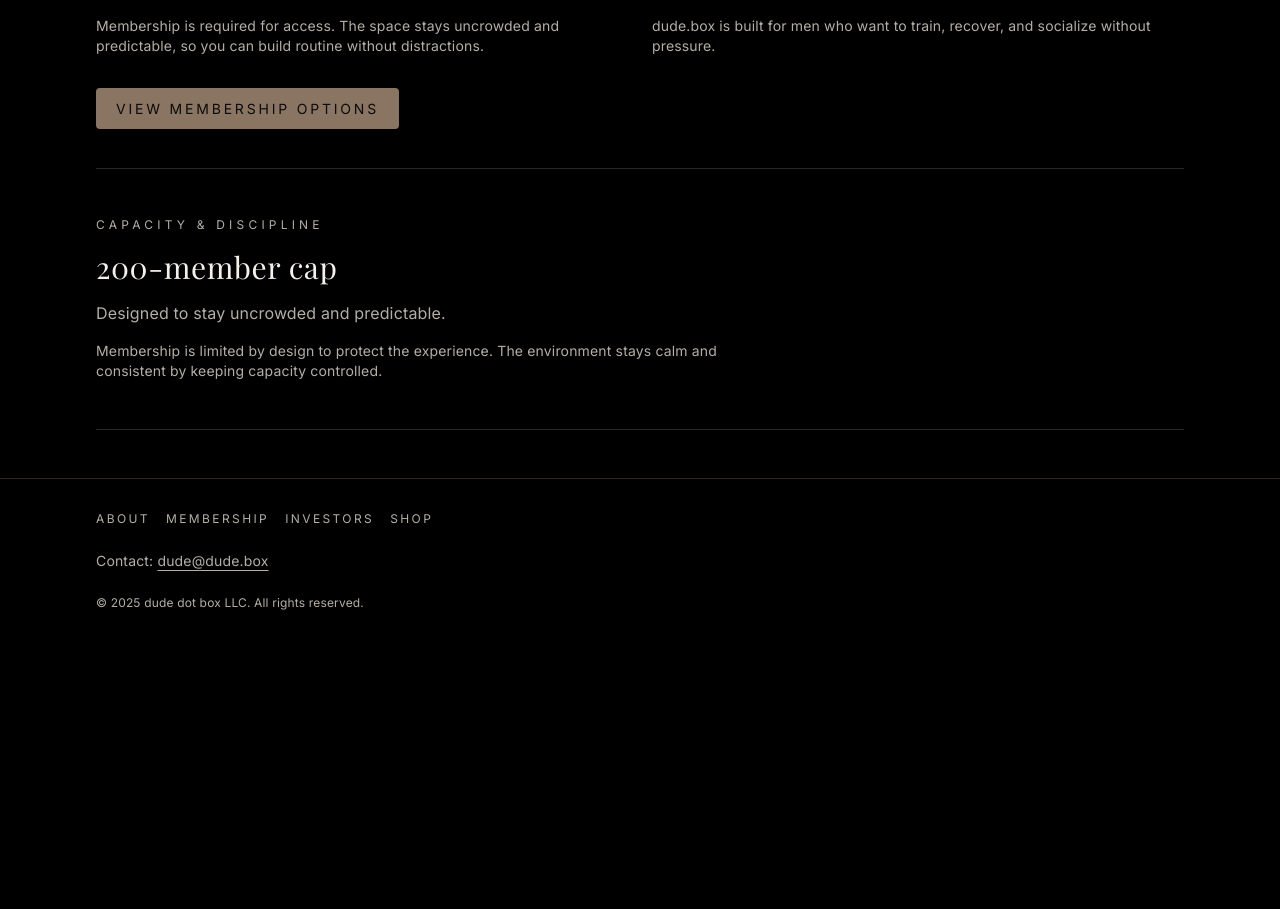
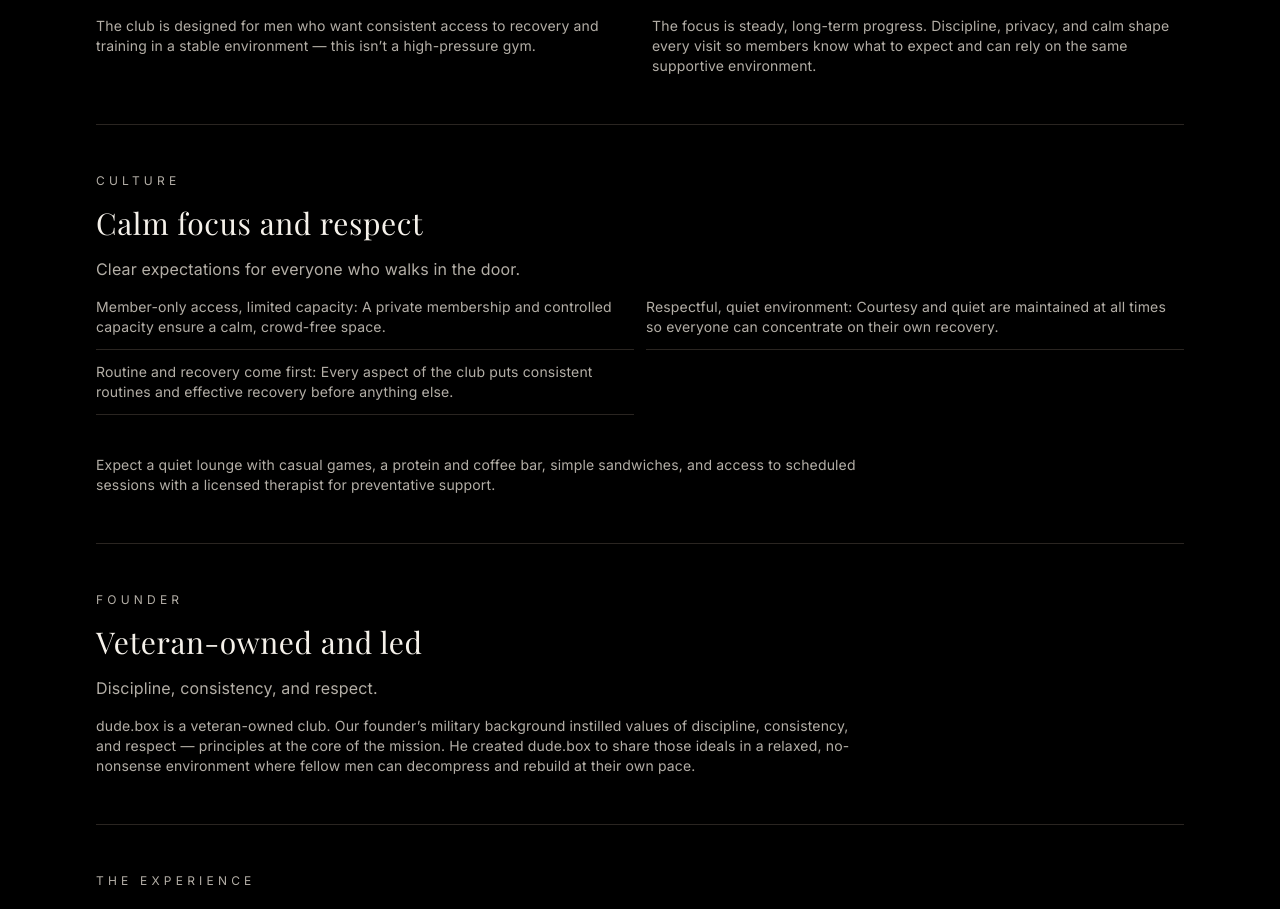
Before and after one commit to STKYFNGRS/Dude.Box, a Next.js app: page / in a window 1280 px wide. Shown: the part 1862-2771 px from the top of the page. Before the commit the page ends 2505 px from the top, so only its background shows below. Built offline with nearby package versions, Linux system fonts and the light colour scheme; a web font is replaced by a local one.

Commit message:
home page

```diff
--- a/src/app/about/page.tsx
+++ /dev/null
@@ -1,82 +0,0 @@
-import type { Metadata } from "next";
-import { Container } from "@/components/Container";
-import { Section } from "@/components/Section";
-
-export const metadata: Metadata = {
-  title: "About | dude.box",
-  description:
-    "The purpose behind dude.box: decompression, recovery, and disciplined routines in a calm environment.",
-};
-
-export default function AboutPage() {
-  return (
-    <Container className="py-12">
-      <section className="pb-12 border-b border-border">
-        <div className="flex flex-col gap-6 max-w-3xl">
-          <span className="text-xs uppercase tracking-[0.35em] muted">About</span>
-          <h1 className="section-title text-4xl md:text-5xl">Built for reset</h1>
-          <p className="text-lg muted">
-            dude.box is a calm, structured club for men who want to recover, reset, and build
-            steady routines away from daily noise. There’s no push to optimize every moment. The
-            focus is real decompression and sustainable balance in body and mind.
-          </p>
-        </div>
-      </section>
-
-      <Section
-        eyebrow="Philosophy"
-        title="Routine over intensity"
-        description="Quiet structure that supports long-term balance."
-      >
-        <div className="grid gap-6 md:grid-cols-2 text-sm muted">
-          <p>
-            Routine over intensity. The club is designed for men who want consistent access to
-            recovery and training in a stable environment — this isn’t a high-pressure gym.
-          </p>
-          <p>
-            The focus is steady, long-term progress. Discipline, privacy, and calm shape every
-            visit so members know what to expect and can rely on the same supportive environment.
-          </p>
-        </div>
-      </Section>
-
-      <Section
-        eyebrow="Culture"
-        title="Calm focus and respect"
-        description="Clear expectations for everyone who walks in the door."
-      >
-        <ul className="grid gap-3 md:grid-cols-2 text-sm muted">
-          <li className="border-b border-border pb-3">
-            Member-only access, limited capacity: A private membership and controlled capacity
-            ensure a calm, crowd-free space.
-          </li>
-          <li className="border-b border-border pb-3">
-            Respectful, quiet environment: Courtesy and quiet are maintained at all times so
-            everyone can concentrate on their own recovery.
-          </li>
-          <li className="border-b border-border pb-3">
-            Routine and recovery come first: Every aspect of the club puts consistent routines
-            and effective recovery before anything else.
-          </li>
-        </ul>
-        <p className="text-sm muted max-w-3xl pt-6">
-          Expect a quiet lounge with casual games, a protein and coffee bar, simple sandwiches,
-          and access to scheduled sessions with a licensed therapist for preventative support.
-        </p>
-      </Section>
-
-      <Section
-        eyebrow="Founder"
-        title="Veteran-owned and led"
-        description="Discipline, consistency, and respect."
-      >
-        <p className="text-sm muted max-w-3xl">
-          dude.box is a veteran-owned club. Our founder’s military background instilled values of
-          discipline, consistency, and respect — principles at the core of the mission. He
-          created dude.box to share those ideals in a relaxed, no-nonsense environment where
-          fellow men can decompress and rebuild at their own pace.
-        </p>
-      </Section>
-    </Container>
-  );
-}
--- a/src/app/page.tsx
+++ b/src/app/page.tsx
@@ -104,6 +104,61 @@
       </Section>
 
       <Section
+        eyebrow="Philosophy"
+        title="Routine over intensity"
+        description="Quiet structure that supports long-term balance."
+      >
+        <div className="grid gap-6 md:grid-cols-2 text-sm muted">
+          <p>
+            The club is designed for men who want consistent access to recovery and training in a
+            stable environment — this isn’t a high-pressure gym.
+          </p>
+          <p>
+            The focus is steady, long-term progress. Discipline, privacy, and calm shape every
+            visit so members know what to expect and can rely on the same supportive environment.
+          </p>
+        </div>
+      </Section>
+
+      <Section
+        eyebrow="Culture"
+        title="Calm focus and respect"
+        description="Clear expectations for everyone who walks in the door."
+      >
+        <ul className="grid gap-3 md:grid-cols-2 text-sm muted">
+          <li className="border-b border-border pb-3">
+            Member-only access, limited capacity: A private membership and controlled capacity
+            ensure a calm, crowd-free space.
+          </li>
+          <li className="border-b border-border pb-3">
+            Respectful, quiet environment: Courtesy and quiet are maintained at all times so
+            everyone can concentrate on their own recovery.
+          </li>
+          <li className="border-b border-border pb-3">
+            Routine and recovery come first: Every aspect of the club puts consistent routines
+            and effective recovery before anything else.
+          </li>
+        </ul>
+        <p className="text-sm muted max-w-3xl pt-6">
+          Expect a quiet lounge with casual games, a protein and coffee bar, simple sandwiches,
+          and access to scheduled sessions with a licensed therapist for preventative support.
+        </p>
+      </Section>
+
+      <Section
+        eyebrow="Founder"
+        title="Veteran-owned and led"
+        description="Discipline, consistency, and respect."
+      >
+        <p className="text-sm muted max-w-3xl">
+          dude.box is a veteran-owned club. Our founder’s military background instilled values of
+          discipline, consistency, and respect — principles at the core of the mission. He
+          created dude.box to share those ideals in a relaxed, no-nonsense environment where
+          fellow men can decompress and rebuild at their own pace.
+        </p>
+      </Section>
+
+      <Section
         eyebrow="The Experience"
         title="Member-only, calm, and consistent"
         description="No public drop-ins. No alcohol. Just space to train, recover, and unwind."
--- a/src/lib/constants.ts
+++ b/src/lib/constants.ts
@@ -1,12 +1,10 @@
 export const headerNavigationLinks = [
-  { label: "About", href: "/about" },
   { label: "Membership", href: "/membership" },
   { label: "Investors", href: "/investors" },
   { label: "Shop", href: "/shop" },
 ];
 
 export const footerNavigationLinks = [
-  { label: "About", href: "/about" },
   { label: "Membership", href: "/membership" },
   { label: "Investors", href: "/investors" },
   { label: "Shop", href: "/shop" },
```
